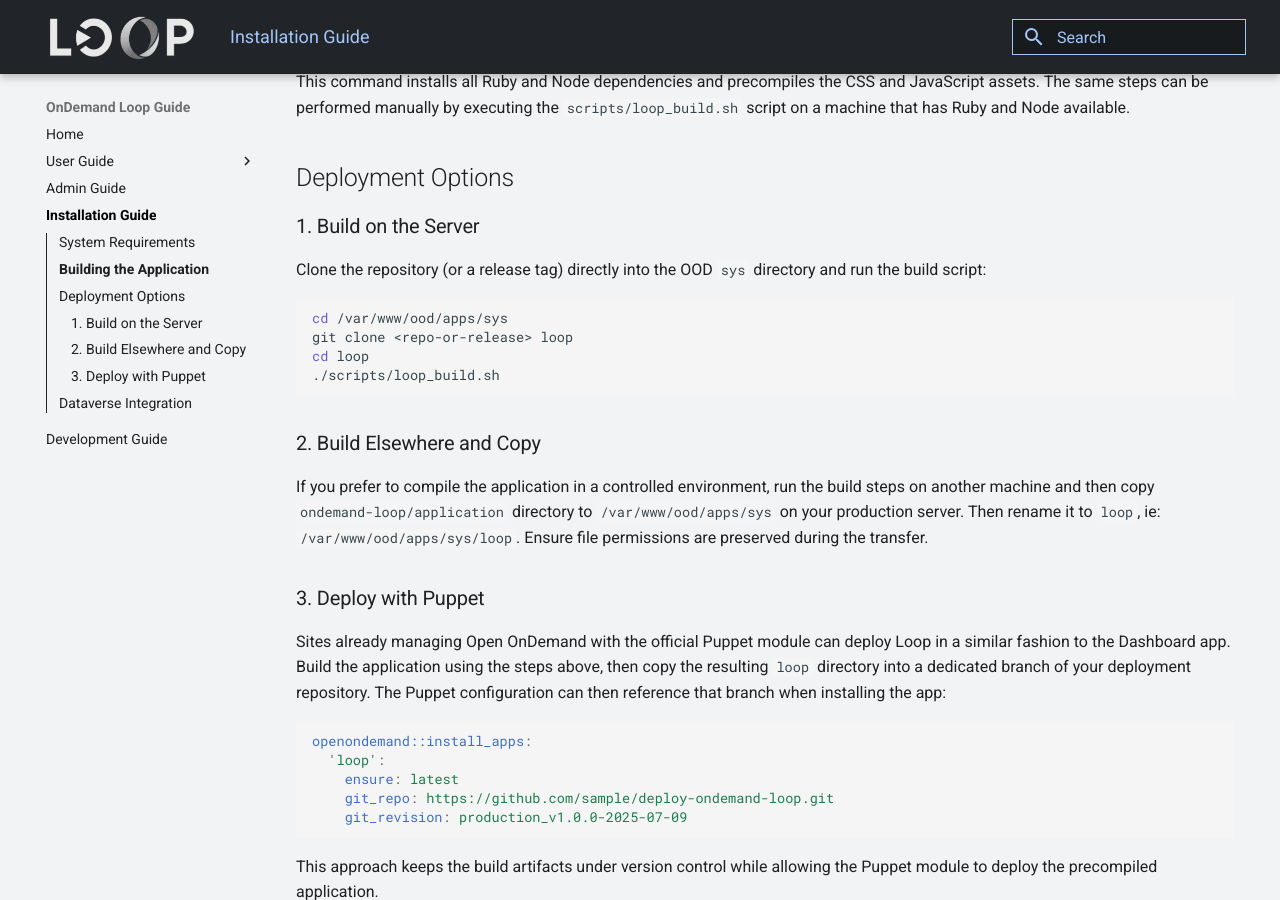
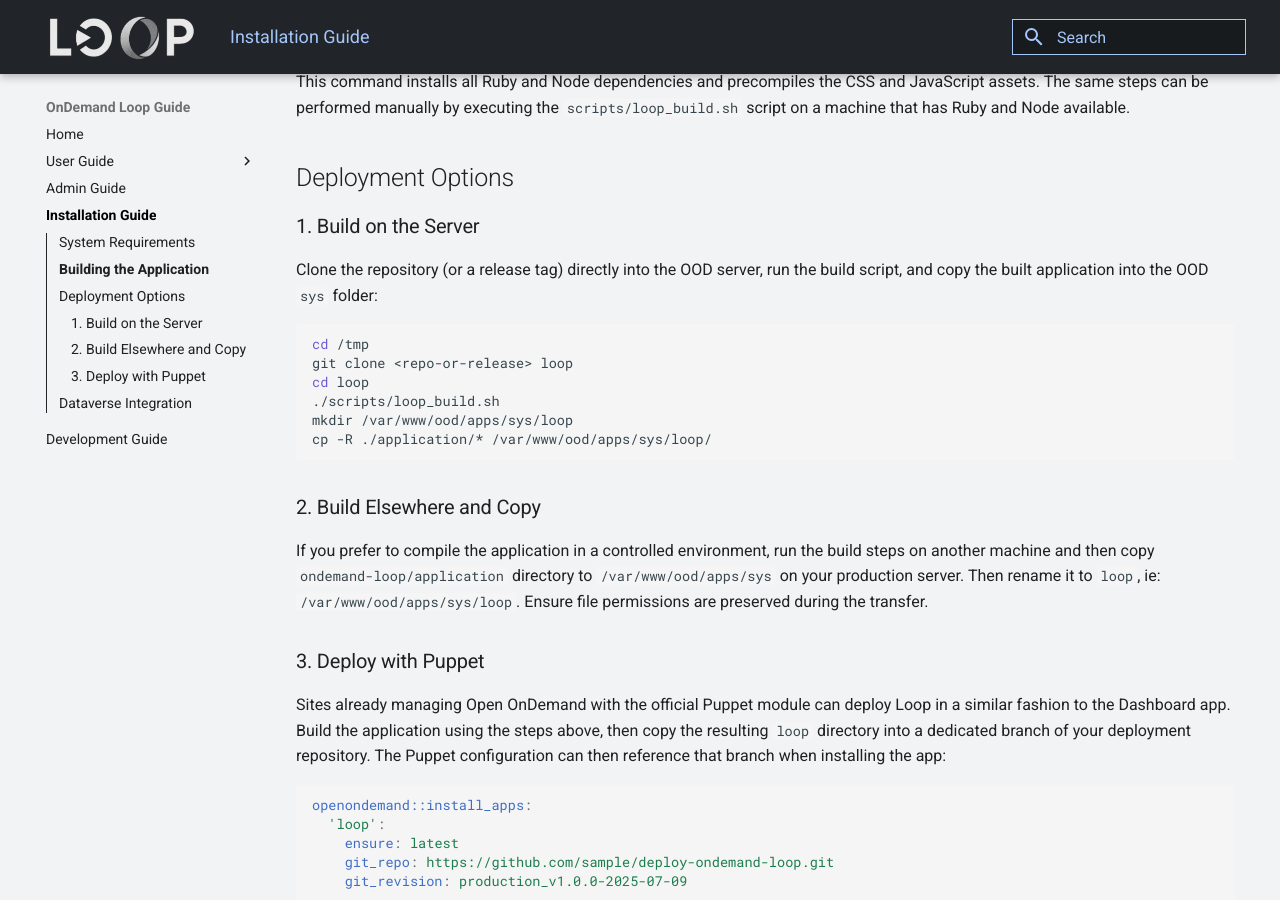
Before and after one commit to theam/aday-ondemand-loop, an MkDocs documentation site: the page built from docs/guide/content/installation.md, in a window 1280 px wide and 900 px high, scrolled down 797 px. Built offline with MkDocs 1.6.1 and Material for MkDocs 9.7.7, drawn with Linux system fonts in a browser that asks for light colours.

Commit message:
fix: Fixed manual instructions to bild and deploy on the OOD server

````diff
--- a/docs/guide/content/installation.md
+++ b/docs/guide/content/installation.md
@@ -39,14 +39,16 @@ JavaScript assets. The same steps can be performed manually by executing the
 
 ### 1. Build on the Server
 
-Clone the repository (or a release tag) directly into the OOD `sys` directory
-and run the build script:
+Clone the repository (or a release tag) directly into the OOD server, run the build script,
+and copy the built application into the OOD `sys` folder:
 
 ```bash
-cd /var/www/ood/apps/sys
+cd /tmp
 git clone <repo-or-release> loop
 cd loop
 ./scripts/loop_build.sh
+mkdir /var/www/ood/apps/sys/loop
+cp -R ./application/* /var/www/ood/apps/sys/loop/
 ```
 
 ### 2. Build Elsewhere and Copy
````
